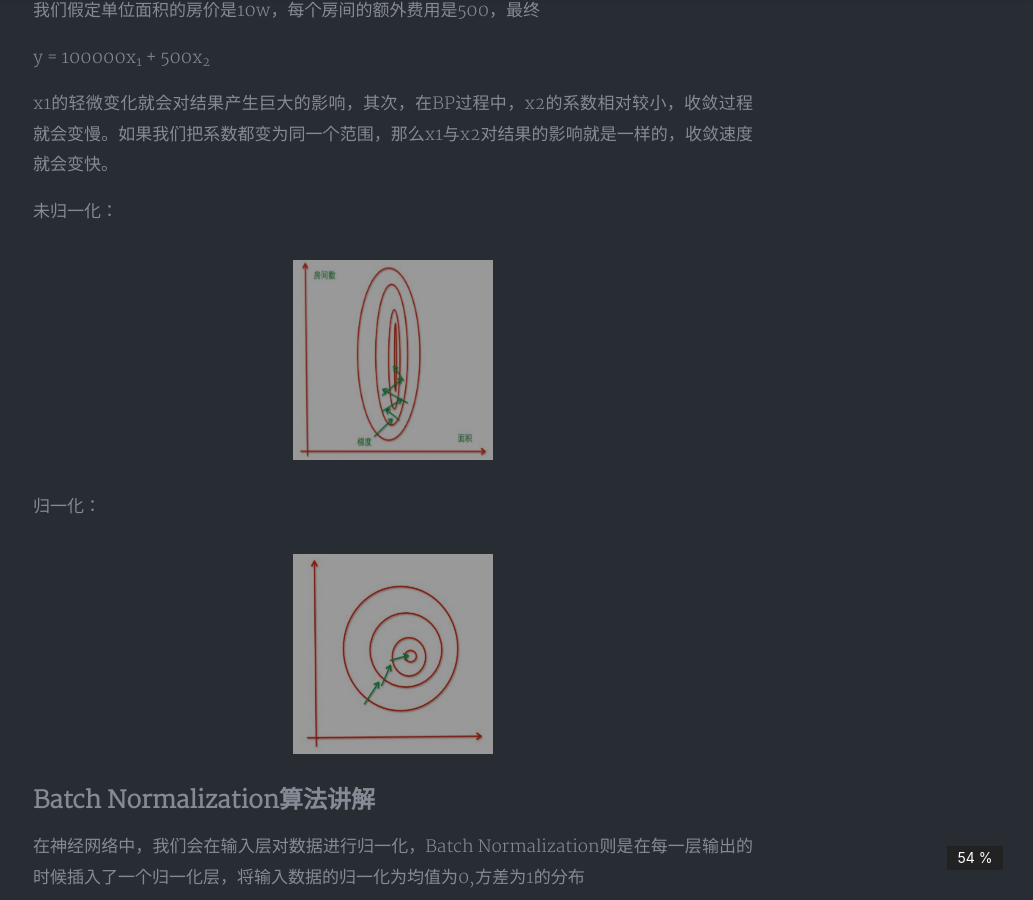
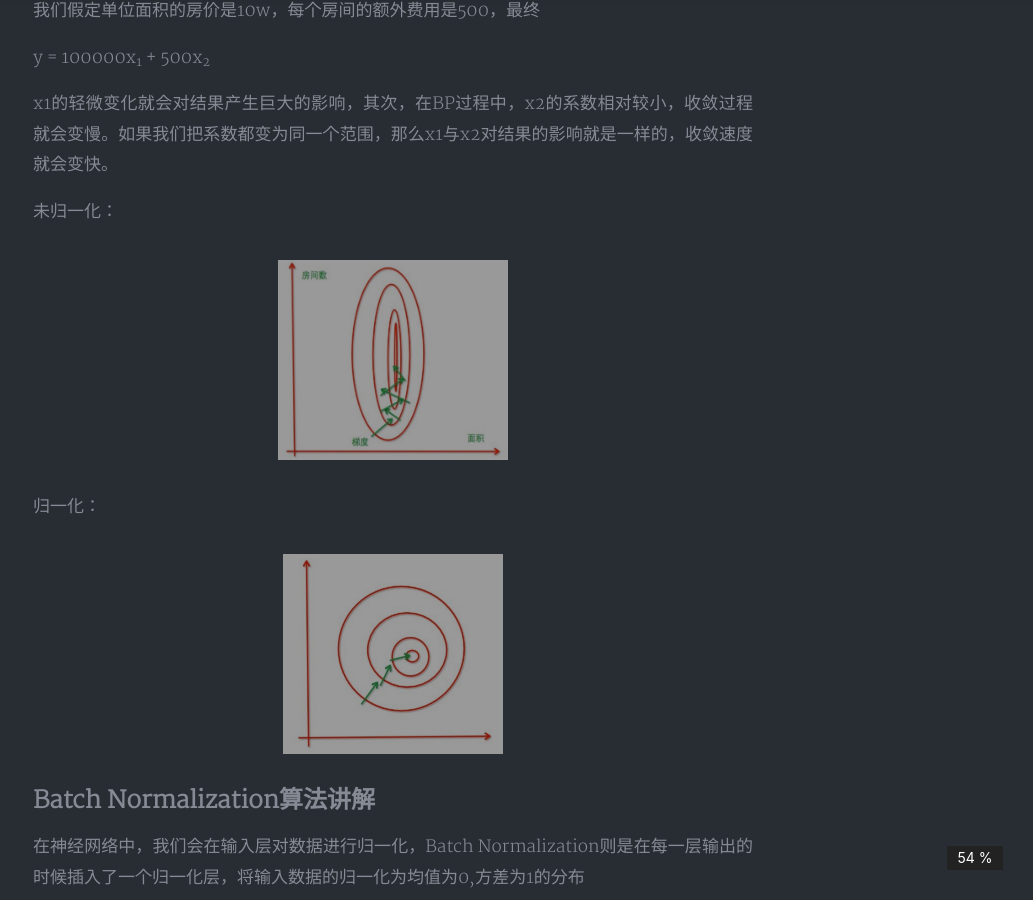
Before and after one commit to terrifyzhao/terrifyzhao.github.io, a Jekyll site: the page built from _posts/2018-02-08-Batch Normalization浅析.markdown, in a window 1280 px wide and 900 px high, scrolled down 1822 px. Shown: the whole window, without its empty margins (247-1280 px from the left). Built offline with Jekyll 4.4.1, drawn with Linux system fonts in a browser that asks for light colours; nearby versions of some CDN libraries; comment, search, counter and statistics services are not loaded; a style sheet for code colours, icons or effects is not loaded.

Commit message:
图片优化

```diff
--- a/_posts/2018-02-08-Batch Normalization浅析.markdown
+++ b/_posts/2018-02-08-Batch Normalization浅析.markdown
@@ -48,11 +48,11 @@ x1的轻微变化就会对结果产生巨大的影响，其次，在BP过程中
 
 未归一化：
 
-<img src="https://raw.githubusercontent.com/terrifyzhao/terrifyzhao.github.io/master/assets/img/2018-02-08-Batch%20Normalization%E6%B5%85%E6%9E%90/normalization1.jpg" width = "200" height="200"/>
+<img src="https://raw.githubusercontent.com/terrifyzhao/terrifyzhao.github.io/master/assets/img/2018-02-08-Batch%20Normalization%E6%B5%85%E6%9E%90/normalization1.jpg" width = "230" height="200"/>
 
 归一化：
 
-<img src="https://raw.githubusercontent.com/terrifyzhao/terrifyzhao.github.io/master/assets/img/2018-02-08-Batch%20Normalization%E6%B5%85%E6%9E%90/normalization2.jpg" width="200" height="200"/>
+<img src="https://raw.githubusercontent.com/terrifyzhao/terrifyzhao.github.io/master/assets/img/2018-02-08-Batch%20Normalization%E6%B5%85%E6%9E%90/normalization2.jpg" width="220" height="200"/>
 
 ## Batch Normalization算法讲解
 在神经网络中，我们会在输入层对数据进行归一化，Batch Normalization则是在每一层输出的时候插入了一个归一化层，将输入数据的归一化为均值为0,方差为1的分布
```
